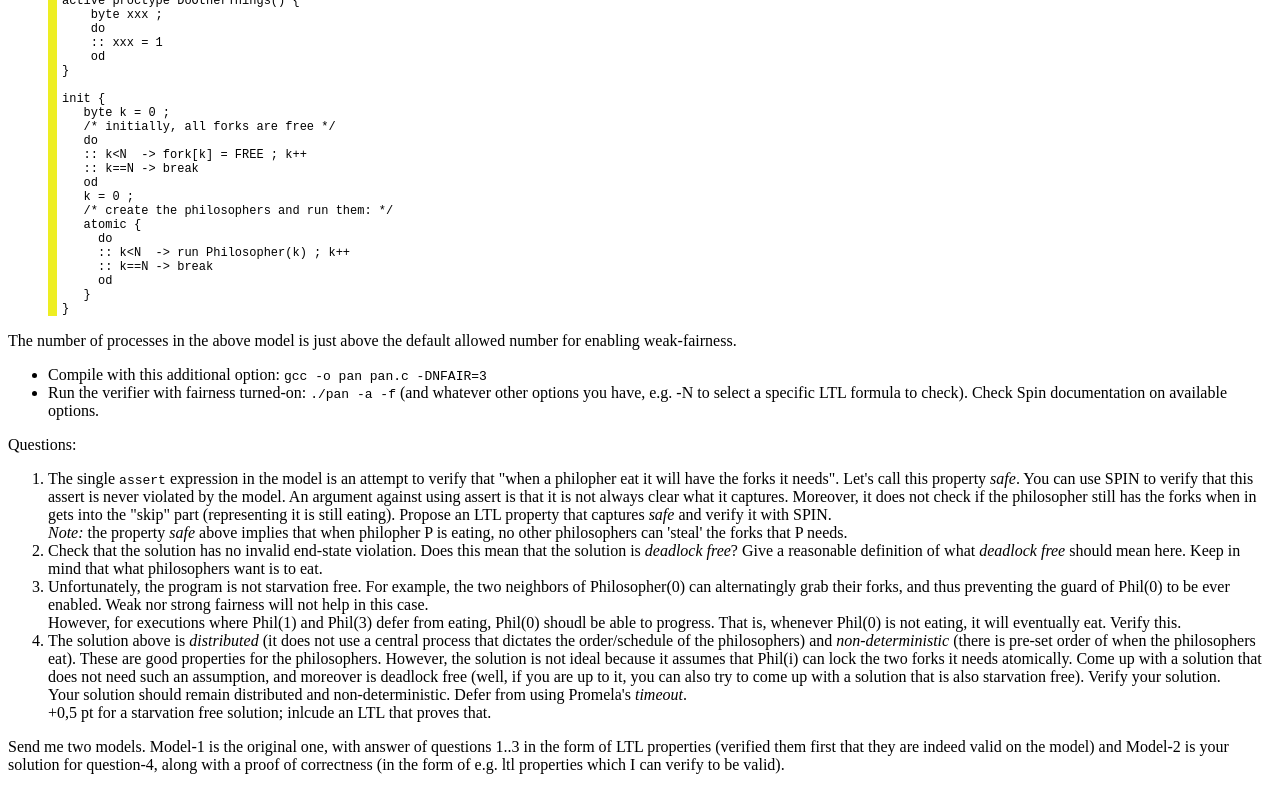
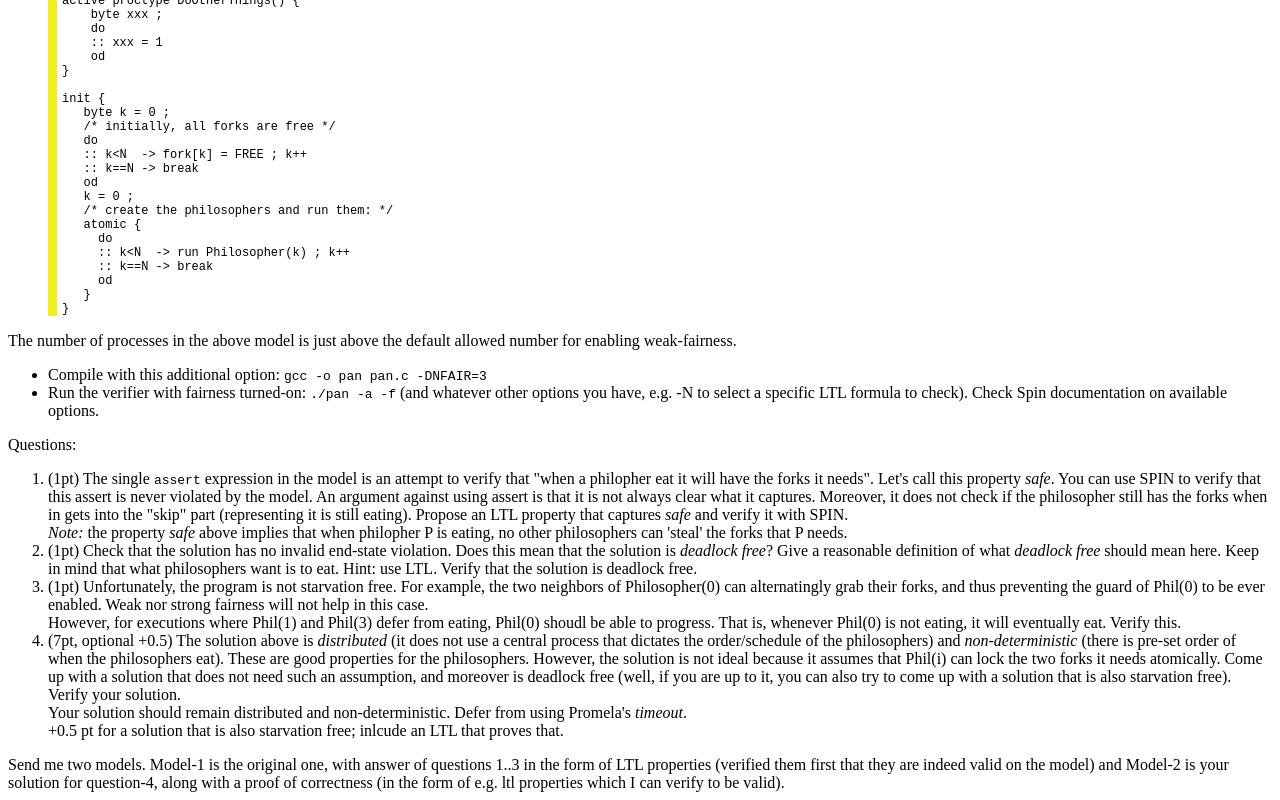
Before and after one commit to wooshrow/infopv, a plain HTML site: page stuffs/spin_tutorial.html in a window 1280 px wide. Shown: the part 1785-2585 px from the top of the page. Drawn offline with Linux system fonts and the light colour scheme.

Commit message:
update to spin and prism tuts, towards 27/28

```diff
--- a/stuffs/spin_tutorial.html
+++ b/stuffs/spin_tutorial.html
@@ -207,7 +207,7 @@ The number of processes in the above model is just above the default allowed num
 <p>Questions:
 
 <ol>
-<li>The single <tt>assert</tt> expression in the model is an attempt
+<li> (1pt) The single <tt>assert</tt> expression in the model is an attempt
   to verify that "when a philopher eat it will have the forks it needs".
   Let's call this property <i>safe</i>.
   You can use SPIN to verify that this assert is never violated by
@@ -221,14 +221,14 @@ The number of processes in the above model is just above the default allowed num
   <br><i>Note:</i> the property <i>safe</i> above implies that when philopher P is
   eating, no other philosophers can 'steal' the forks that P needs.
 
-<li>Check that the solution has no invalid end-state violation.
+<li> (1pt) Check that the solution has no invalid end-state violation.
   Does this mean that the solution is <i>deadlock free</i>?
 
   Give a reasonable definition
   of what <i>deadlock free</i> should mean here. Keep in mind that what philosophers
-  want is to eat.
+  want is to eat. Hint: use LTL. Verify that the solution is deadlock free.
 
-<li>Unfortunately, the program is not starvation free. For example, the two neighbors of Philosopher(0) can
+<li> (1pt) Unfortunately, the program is not starvation free. For example, the two neighbors of Philosopher(0) can
     alternatingly grab their forks, and thus preventing the guard of Phil(0) to be ever enabled.
     Weak nor strong fairness will not help in this case.
 
@@ -237,7 +237,7 @@ The number of processes in the above model is just above the default allowed num
     Verify this.
 
 
-<li>The solution above is <i>distributed</i> (it does not use a central process that dictates
+<li> (7pt, optional +0.5) The solution above is <i>distributed</i> (it does not use a central process that dictates
 the order/schedule of the philosophers) and <i>non-deterministic</i> (there is pre-set order of
 when the philosophers eat). These are good properties for the philosophers.
 
@@ -249,7 +249,7 @@ However, the solution is not ideal because it assumes that Phil(i) can lock the
     <br/>Your solution should remain distributed and non-deterministic.
     Defer from using Promela's <i>timeout</i>.
 
-    <br>+0,5 pt for a starvation free solution; inlcude an LTL that proves that.
+    <br>+0.5 pt for a solution that is also starvation free; inlcude an LTL that proves that.
 
 </ol>
 
```
Also changed, not shown: stuffs/prism_tutorial.html (+6 -6 lines).
